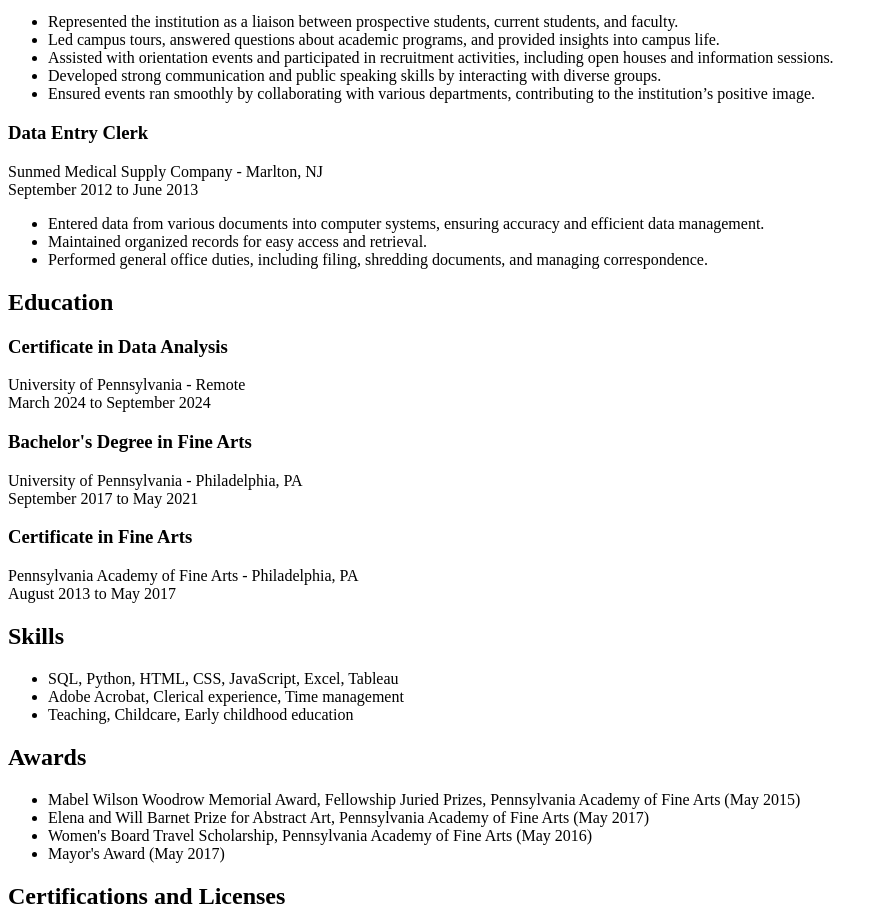
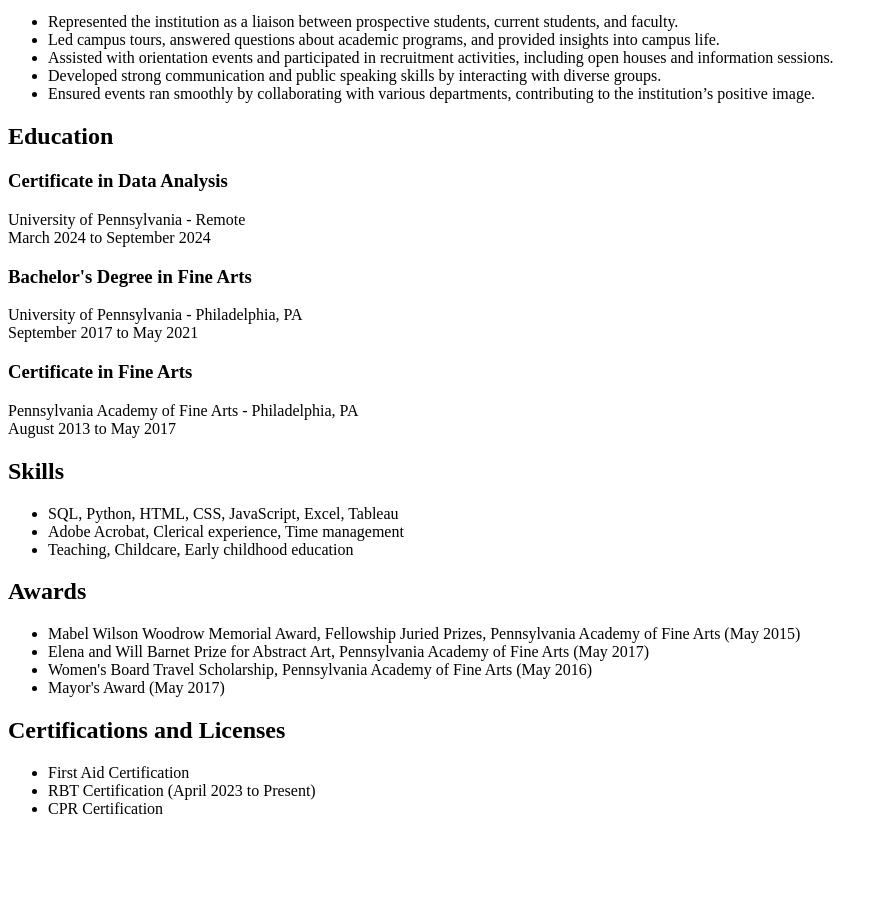
Before and after one commit to mattcat1221/ChildCare-Resume, a plain HTML site: page index.html in a window 1280 px wide. Shown: the part 1791-2710 px from the top of the page, without its empty margins (0-888 px from the left). After the commit the page ends 2625 px from the top, so only its background shows below. Drawn offline with Linux system fonts and the light colour scheme; a web font is replaced by a local one.

Commit message:
Updated index.html

```diff
--- a/index.html
+++ b/index.html
@@ -107,15 +107,6 @@
         <li>Ensured events ran smoothly by collaborating with various departments, contributing to the institution’s positive image.</li>
     </ul>
 
-    <h3>Data Entry Clerk</h3>
-    <p>Sunmed Medical Supply Company - Marlton, NJ<br>
-    September 2012 to June 2013</p>
-    <ul>
-        <li>Entered data from various documents into computer systems, ensuring accuracy and efficient data management.</li>
-        <li>Maintained organized records for easy access and retrieval.</li>
-        <li>Performed general office duties, including filing, shredding documents, and managing correspondence.</li>
-    </ul>
-
     <h2>Education</h2>
     <h3>Certificate in Data Analysis</h3>
     <p>University of Pennsylvania - Remote<br>
```
